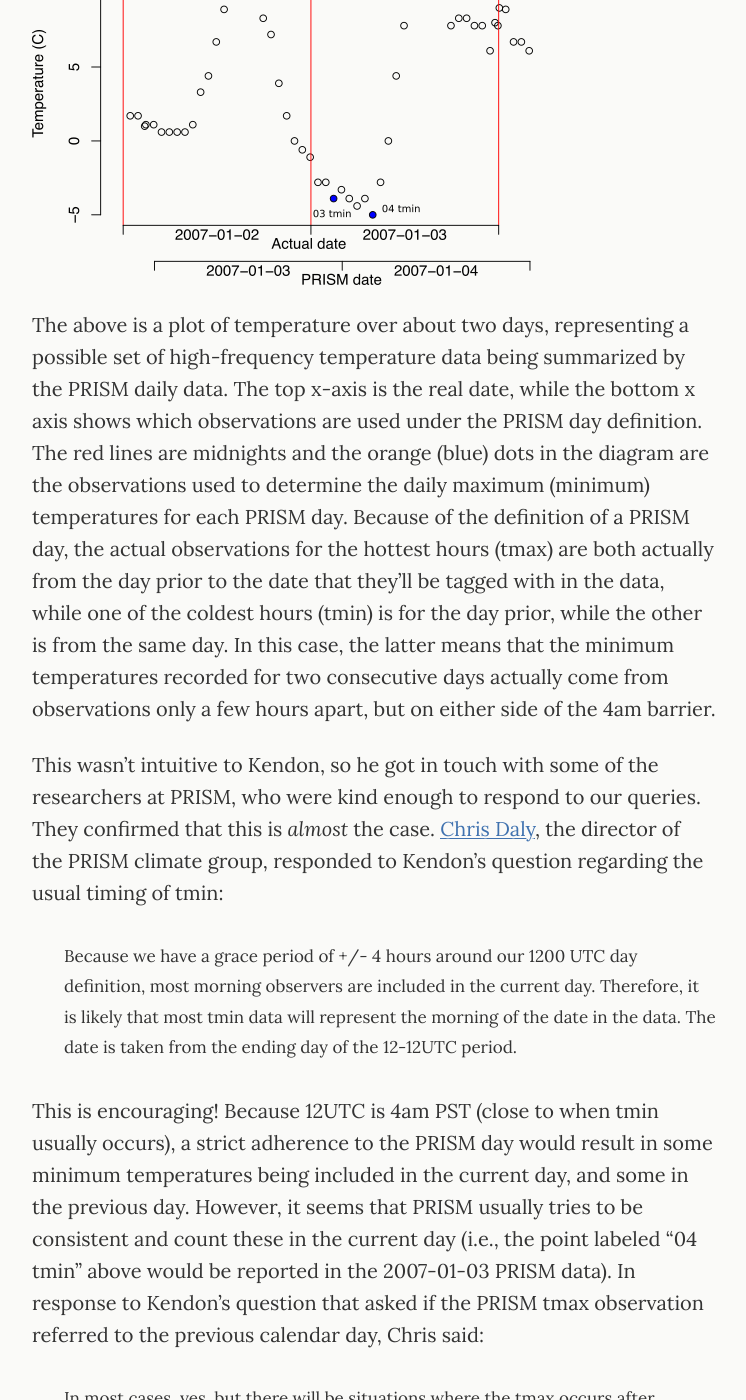
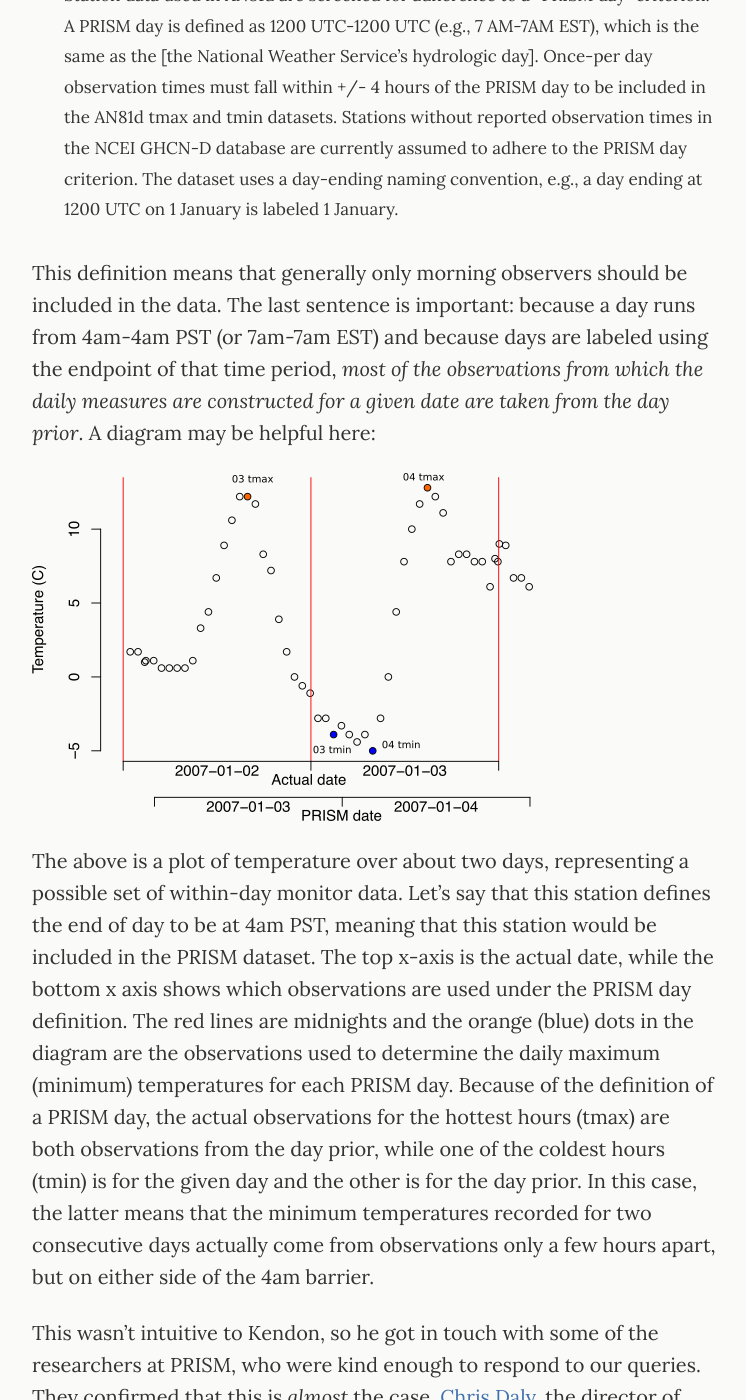
Before and after one commit to pbaylis/pbaylis.github.io, a Jekyll site: the page built from _posts/2016-05-18-prism-leads.md, in a window 1280 px wide and 1400 px high, scrolled down 2052 px. Shown: the whole window, without its empty margins (266-1012 px from the left). Built offline with Jekyll 4.4.1, drawn with Linux system fonts in a browser that asks for light colours; some of the changed text lies outside the part shown.

Commit message:
text update

```diff
--- a/_posts/2016-05-18-prism-leads.md
+++ b/_posts/2016-05-18-prism-leads.md
@@ -7,43 +7,39 @@
 
 As readers of this blog know, one way that climate economists project the impacts of climate change is by observing the relationships between historical weather realizations and economic outcomes. Recently, fellow ARE PhD student [Kendon Bell](http://www.kendonbell.com/) noticed an idiosyncrasy in PRISM, one of the weather datasets we frequently use in our analyses. Since many of us rely on high-quality daily weather data to do our work, Kendon and I thought readers of the blog might benefit from what we learned.
 
-The [PRISM AN81-d](http://www.prism.oregonstate.edu/documents/PRISM_datasets.pdf) dataset is comprised of daily minimum temperature, maximum temperatures, and precipitation for the continental United States from 1981 to present. It is created by the [PRISM Climate Group](http://www.prism.oregonstate.edu/) at Oregon State, and it is *really* nice. Why? It's a gridded data product: it is composed of hundreds of thousands of 4km by 4km grid cells, where the values for each cell are determined by a [complex interpolation method](http://www.prism.oregonstate.edu/documents/Daly2008_PhysiographicMapping_IntJnlClim.pdf) from weather station data that accounts for topological factors. Importantly, it's consistent: there are no discontinuous jumps in the data (see Figure below) and the values are never missing.
+The [PRISM AN81-d](http://www.prism.oregonstate.edu/documents/PRISM_datasets.pdf) dataset is comprised of daily minimum temperature, maximum temperatures, and precipitation for the continental United States from 1981 to present. It is created by the [PRISM Climate Group](http://www.prism.oregonstate.edu/) at Oregon State, and it is *really* nice. Why? It's a gridded data product: it is composed of hundreds of thousands of 4km by 4km grid cells, where the values for each cell are determined by a [complex interpolation method](http://www.prism.oregonstate.edu/documents/Daly2008_PhysiographicMapping_IntJnlClim.pdf) from weather station data ([GHCN-D](https://data.noaa.gov/dataset/global-historical-climatology-network-daily-ghcn-daily-version-3)) that accounts for topological factors. Importantly, it's consistent: there are no discontinuous jumps in the data (see Figure below) and it's a balanced panel: the observations are never missing.
 
 ![PRISM 30 year normals](/assets/img/PRISM_tmax_30yr_normal_4kmM2_annual.png)
 
-These benefits are well-understood, and many scientists have begun to use the PRISM data for their statistical models (e.g., [Baylis 2016](http://patrickbaylis.com/files/Baylis_JMP.pdf)). However, Kendon recently discovered a particularity of these data that may be important for some researchers: for the most part, tmax values in the PRISM dataset refer to the day *before* the date listed.
+These benefits are well-understood, and many researchers, myself included, have begun to use the PRISM data for their statistical models. However, Kendon recently discovered a particularity of these data that may be important for some researchers: most measurements of temperature maximum, and some measurements of temperature minimums, actually refer to the maximum or minimum temperature of the day *before* the date listed.
 
-The PRISM [documentation](http://prism.nacse.org/documents/PRISM_datasets.pdf) defines a "PRISM day" as:
+To understand this, you have to understand that daily climate observations are actually summaries of many within-day observations. The reported maximum and minimum temperature are just the maximum and minimum temperature observations within a given day. Tricky part is that stations define a "day" differently, and there is a lot of heterogeneity across the United States. Most U.S. stations record in the morning, usually around 7am. The others record in the afternoon or evening.
+
+PRISM aggregates data from these daily summaries, but in order to ensure consistency tries to only incorporate morning observers. This leads to the definition of a "PRISM day". The PRISM [documentation](http://prism.nacse.org/documents/PRISM_datasets.pdf) defines a "PRISM day" as:
 
 > Station data used in AN81d are screened for adherence to a “PRISM day” criterion.  A PRISM day is defined as 1200 UTC-1200 UTC (e.g., 7 AM-7AM EST), which is the same as the [the National Weather Service’s hydrologic day].  Once-per day observation times must fall within +/- 4 hours of the PRISM day to be included in the AN81d tmax and tmin datasets.  Stations without reported observation times in the NCEI GHCN-D database are currently assumed to adhere to the PRISM day criterion.  The dataset uses a day-ending naming convention, e.g., a day ending at 1200 UTC on 1 January is labeled 1 January.
 
-The last sentence is important: because a day runs from 4am-4am PST and because days are labeled using the endpoint of that time period, *most of the observations from which the daily measures are constructed for a given date are taken from the day prior*. A diagram may be helpful here:
+This definition means that generally only morning observers should be included in the data. The last sentence is important: because a day runs from 4am-4am PST (or 7am-7am EST) and because days are labeled using the endpoint of that time period, *most of the observations from which the daily measures are constructed for a given date are taken from the day prior*. A diagram may be helpful here:
 
 ![Diagram](/assets/img/prism_dates_example.png)
 
-The above is a plot of temperature over about two days, representing a possible set of high-frequency temperature data being summarized by the PRISM daily data. The top x-axis is the real date, while the bottom x axis shows which observations are used under the PRISM day definition. The red lines are midnights and the orange (blue) dots in the diagram are the observations used to determine the daily maximum (minimum) temperatures for each PRISM day. Because of the definition of a PRISM day, the actual observations for the hottest hours (tmax) are both actually from the day prior to the date that they'll be tagged with in the data, while one of the coldest hours (tmin) is for the day prior, while the other is from the same day. In this case, the latter means that the minimum temperatures recorded for two consecutive days actually come from observations only a few hours apart, but on either side of the 4am barrier.
+The above is a plot of temperature over about two days, representing a possible set of within-day monitor data. Let's say that this station defines the end of day to be at 4am PST, meaning that this station would be included in the PRISM dataset. The top x-axis is the actual date, while the bottom x axis shows which observations are used under the PRISM day definition. The red lines are midnights and the orange (blue) dots in the diagram are the observations used to determine the daily maximum (minimum) temperatures for each PRISM day. Because of the definition of a PRISM day, the actual observations for the hottest hours (tmax) are both observations from the day prior, while one of the coldest hours (tmin) is for the given day and the other is for the day prior. In this case, the latter means that the minimum temperatures recorded for two consecutive days actually come from observations only a few hours apart, but on either side of the 4am barrier.
 
-This wasn’t intuitive to Kendon, so he got in touch with some of the researchers at PRISM, who were kind enough to respond to our queries. They confirmed that this is *almost* the case. [Chris Daly](http://cbee.oregonstate.edu/prism), the director of the PRISM climate group, responded to Kendon's question regarding the usual timing of tmin:
+This wasn't intuitive to Kendon, so he got in touch with some of the researchers at PRISM, who were kind enough to respond to our queries. They confirmed that this is *almost* the case. [Chris Daly](http://cbee.oregonstate.edu/prism), the director of the PRISM climate group, responded to Kendon's question regarding the usual timing of tmin:
 
 > Because we have a grace period of +/- 4 hours around our 1200 UTC day definition, most morning observers are included in the current day. Therefore, it is likely that most tmin data will represent the morning of the date in the data. The date is taken from the ending day of the 12-12UTC period.
 
-This is encouraging! Because 12UTC is 4am PST (close to when tmin usually occurs), a strict adherence to the PRISM day would result in some minimum temperatures being included in the current day, and some in the previous day. However, it seems that PRISM usually tries to be consistent and count these in the current day (i.e., the point labeled "04 tmin" above would be reported in the 2007-01-03 PRISM data). In response to Kendon's question that asked if the PRISM tmax observation referred to the previous calendar day, Chris said:
+In short, tmin in the PRISM data should be the minimum temperature from the day given, and tmax should usually be the maximum temperature in the afternoon of the previous calendar day.
 
-> In most cases, yes, but there will be situations where the tmax occurs after midnight, such as during warm air advection.  This occurs most often in winter, when solar radiation is low and air mass changes have more effect on temperature.
-
-**In short, tmin in the PRISM data usually matches the morning of calendar day, and tmax usually matches the afternoon of the previous calendar day.**
-
-As a further confirmation, I compared PRISM data to hourly weather station data from [NOAA's Quality Controlled Local Climatological Data](https://www.ncdc.noaa.gov/data-access/land-based-station-data/land-based-datasets/quality-controlled-local-climatological-data-qclcd) (QCLCD), aggregated it to the daily level using a midnight-to-midnight definition. Then I matched the two together and compared PRISM daily observations to QCLCD weather station observations. The table below shows the pairwise correlations between the PRISM day-of observations, leads (next day), and the QCLCD data for both maximum and minimum daily temperature.
+As an additional check, I compared PRISM data to hourly weather station data from [NOAA's Quality Controlled Local Climatological Data](https://www.ncdc.noaa.gov/data-access/land-based-station-data/land-based-datasets/quality-controlled-local-climatological-data-qclcd) (QCLCD), aggregated it to the daily level using a midnight-to-midnight definition. Then I matched the two together and compared PRISM daily observations to QCLCD weather station observations. The table below shows the pairwise correlations between the PRISM day-of observations, leads (next day), and the QCLCD data for both maximum and minimum daily temperature.
 
 Measure | PRISM day-of        | PRISM lead |
 --------------------|------------|------
 Maximum temperature | 0.934      | 0.995
 Minimum temperature | 0.970      | 0.980
 
-As you can see, the the PRISM leads, i.e., observations from the next day, correlated more strongly with my aggregated data. The difference was substantial (0.934 to 0.995) for tmax, and less so for tmin (0.970 to 0.980), which should be expected given the diagram above: most temperature maximums will be drawn from the day before, but only some temperature minimums.
+As you can see, the the PRISM leads, i.e., observations from the next day, correlated more strongly with my aggregated data. The difference was substantial (0.934 to 0.995) for tmax. The result for tmin is surprising, though, since according to documentation to Chris Daly, tmin should be coming from morning of the date given. However, in this case the lead of tmin correlates more strongly with the computed minimum temperature. I'm not quite sure what to make of this.
 
 So who should be concerned about this? Mostly, researchers with econometric models that use daily variation in temperature on the right-hand side, and fairly high frequency variables on the left-hand side. As is, using the PRISM daily tmax data amounts to estimating a model that includes lagged rather than day-of temperature.
 
 To be clear, we are not suggesting that the PRISM group is doing anything wrong. Their definition matches a widely used definition of how to appropriately code weather data. But we do think researchers using their data to look at daily relationships, or interpolating between daily minimums and maximums to reproduce a more natural cycle, should be careful. A quick fix, particularly for models that include only maximum temperature, is to use the leads, or the observed weather for the next day, since it will almost always reflect the maximum temperature for the day of interest. Models with average or minimum temperature should, at the very least, tested for robustness with the lead values.
-
-(Also of note: there appears to be a similar phenomenon with [GHCN-D](ftp://ftp.ncdc.noaa.gov/pub/data/ghcn/daily/papers/menne-etal2012.pdf). Dr. Menne was kind enough to communicate that this has to do with reporting time discrepancies in the Cooperative Observer network. Most observers report at 7am, reflecting a similar pattern as described above. In fact, PRISM uses ONLY those observers who report around that time. There are a sizable number of stations who report in the evening or, more rarely, at midnight. Those are included in GHCN-D but not generally in PRISM, unless they don't list their reporting (in which case PRISM assumes the 7am convention erroneously). There is apparently a superghcn version that includes reporting times where available.)
```
